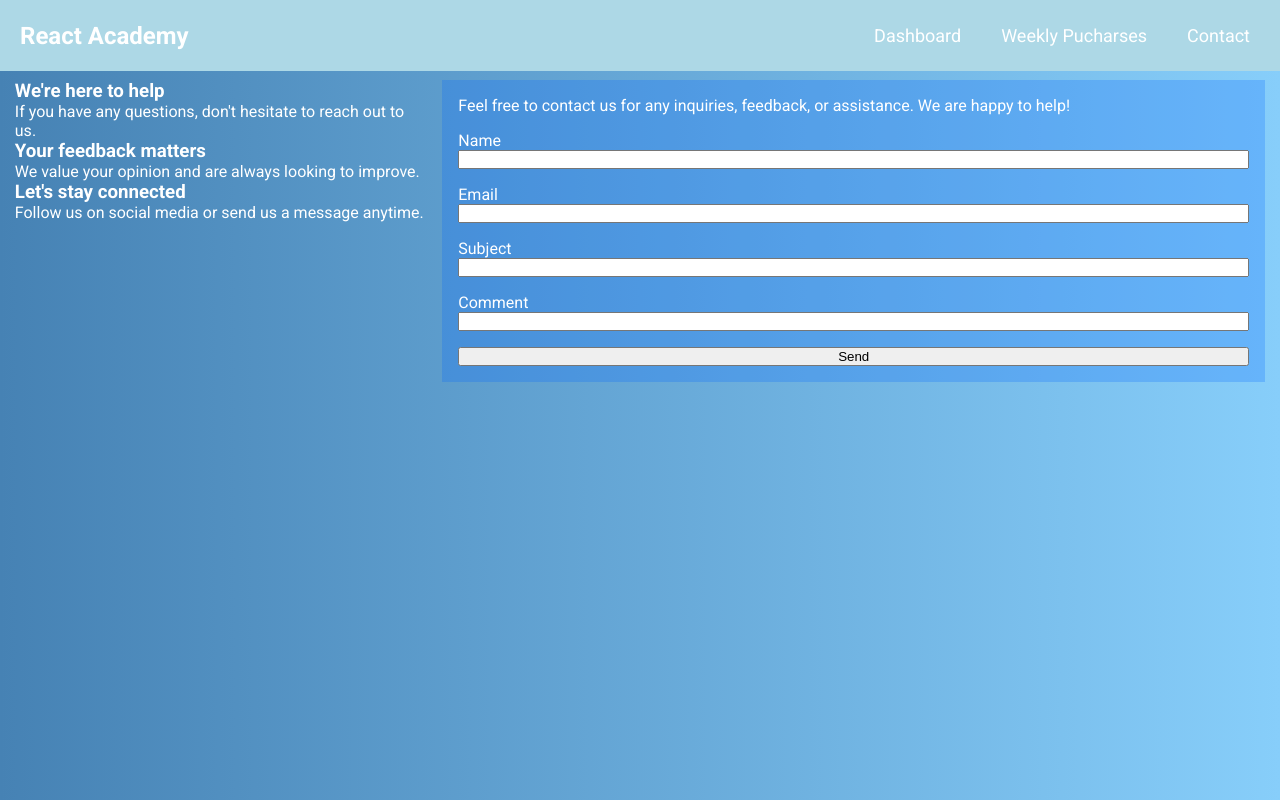
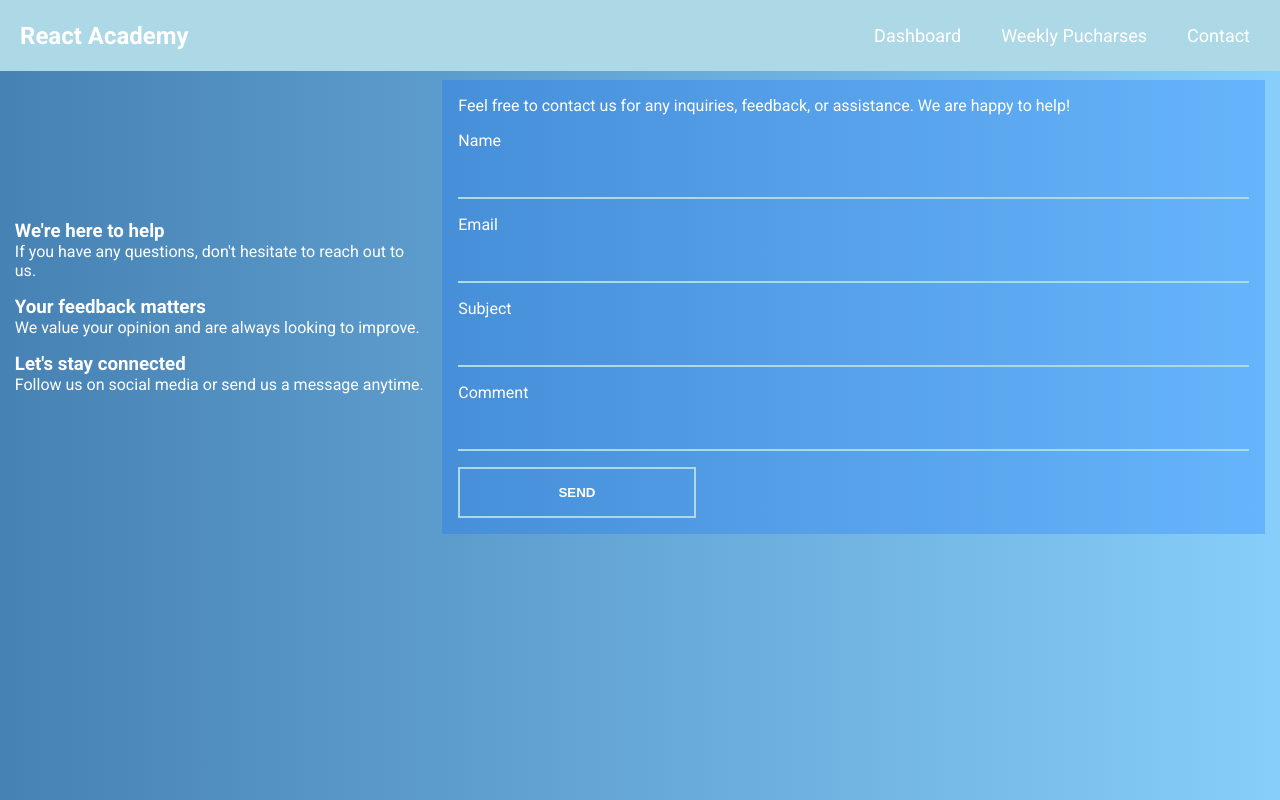
Before and after one commit to Espadv69/Course-2025, a React (Vite) app in the folder Academy-React/: page /contact in a window 1280 px wide. Built offline with nearby package versions, Linux system fonts and the light colour scheme; a web font is replaced by a local one.

Commit message:
Add style for contact form

```diff
--- a/Academy-React/src/css/Contact.css
+++ b/Academy-React/src/css/Contact.css
@@ -18,7 +18,40 @@
   label {
     display: flex;
     flex-direction: column;
+
+    input {
+      padding: 1rem;
+
+      border: 0px;
+      border-bottom: 2px solid lightblue;
+      outline: none;
+
+      color: white;
+      background: transparent;
+    }
   }
+
+  button {
+    padding: 1rem;
+    width: 30%;
+
+    font-weight: 800;
+    text-transform: uppercase;
+
+    border: 2px solid lightblue;
+
+    color: white;
+    background: transparent;
+  }
+}
+
+.comments-feedback__contact {
+  height: 100%;
+
+  display: flex;
+  flex-direction: column;
+  place-content: center;
+  gap: 1rem;
 }
 
 @media (max-width: 600px) {
```
